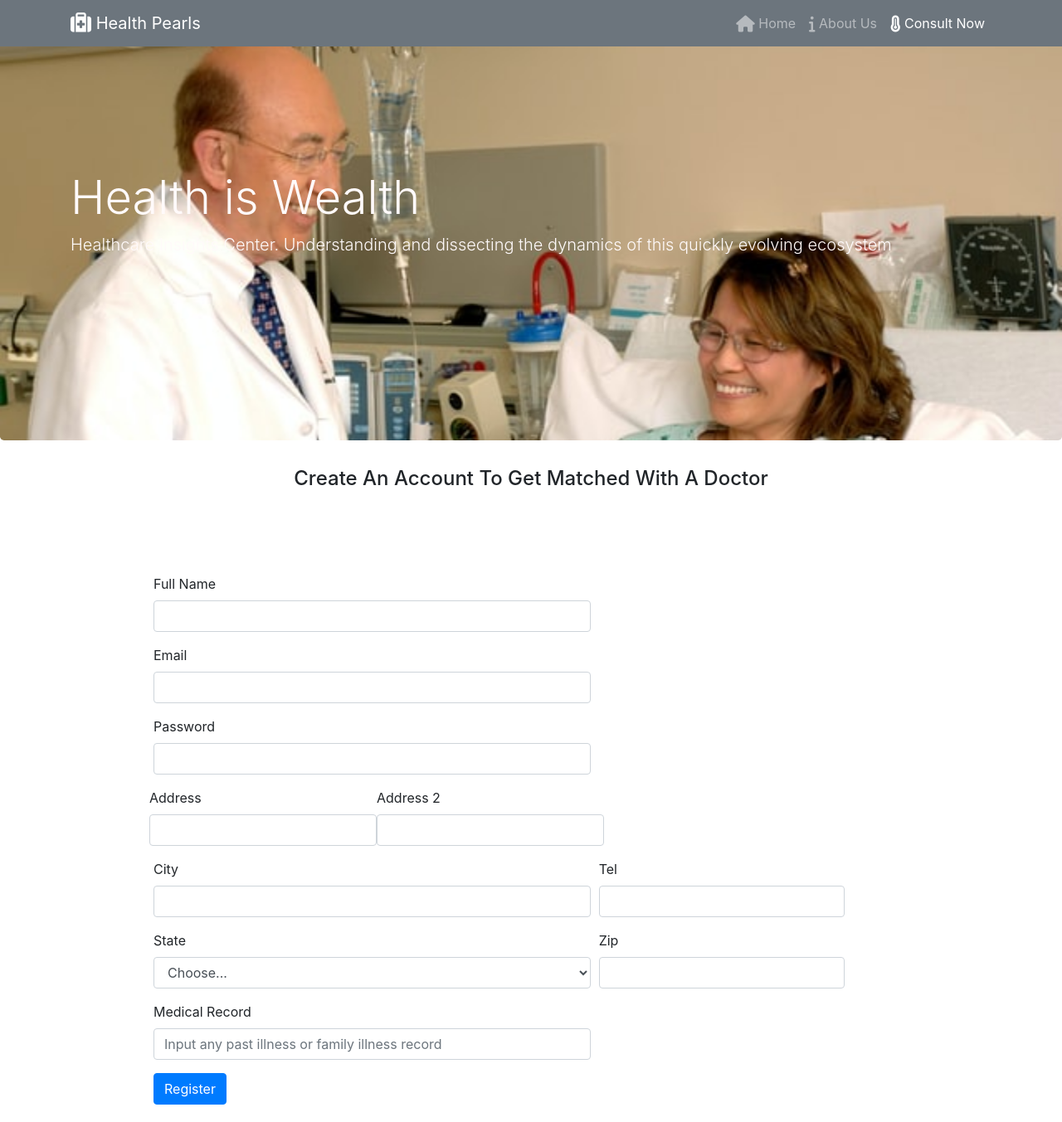
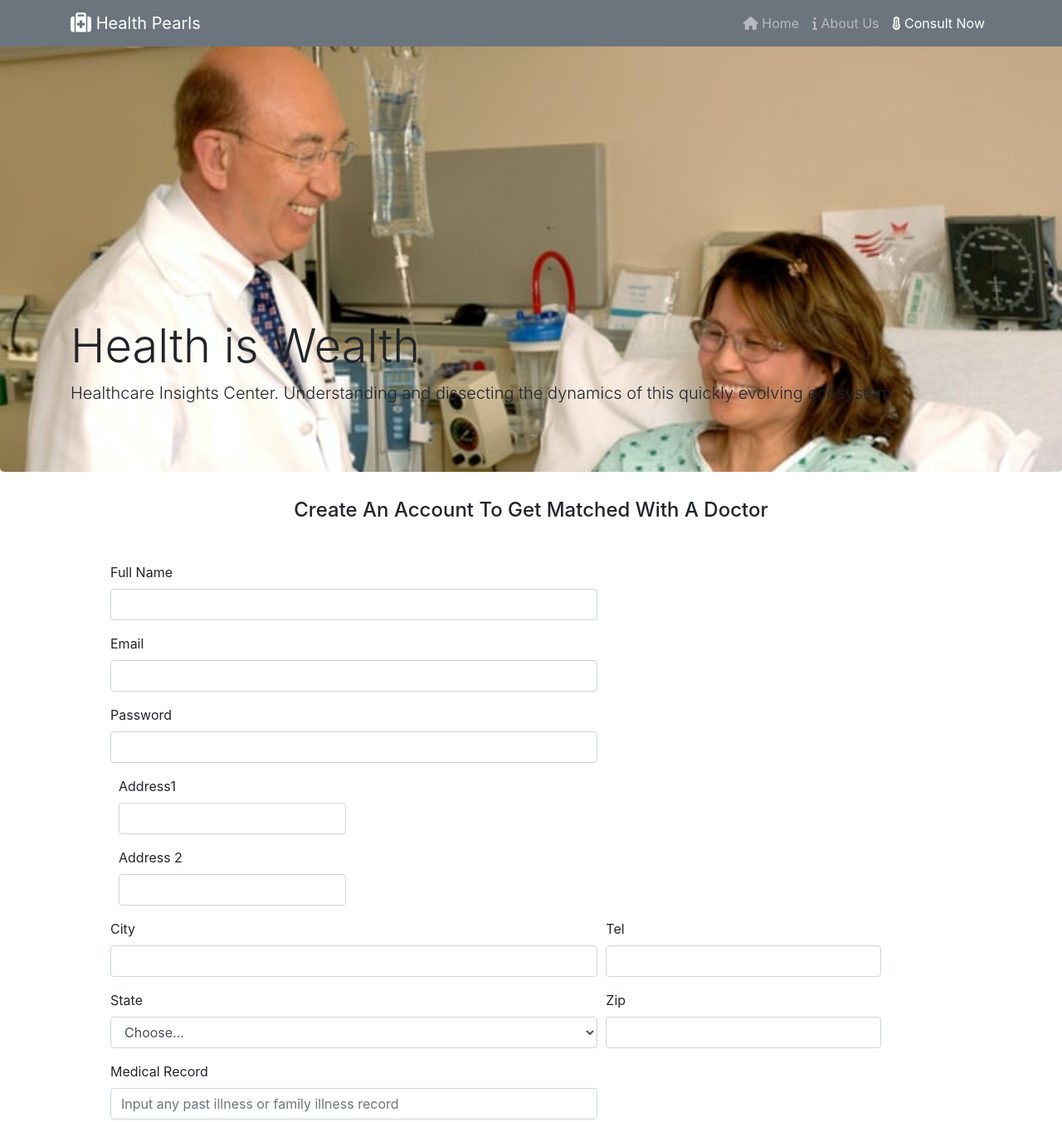
Before and after one commit to AbolareRoheemah/Goal3SDG, a plain HTML site: page consult.html in a window 1280 px wide. Shown: the top 1353 px of the page at 83% size. Drawn offline with nearby package versions, Linux system fonts and the light colour scheme.

Commit message:
review commit

```diff
--- a/consult.html
+++ b/consult.html
@@ -16,15 +16,15 @@
 <body>
     <nav class="navbar navbar-dark navbar-expand-sm bg-secondary fixed-top">
         <div class="container">
-            <button class="navbar-toggler" type="button" data-toggle="collapse" data-target="#Navbar">
+            <button class="navbar-toggler" type="button" data-toggle="collapse" data-target="#Navbar1">
                 <span class="navbar-toggler-icon"></span>
             </button>
-            <a href="./index.html" class="navbar-brand mr-auto"><i class="fa fa-medkit fa-lg" aria-hidden="true"></i> Health Pearls</a>
-            <div class="collapse navbar-collapse" id="Navbar">
+            <a href="./index.html" class="navbar-brand ml-auto"><i class="fa fa-medkit fa-lg" aria-hidden="true"></i> Health Pearls</a>
+            <div class="collapse navbar-collapse" id="Navbar1">
                 <ul class="navbar-nav ml-auto">
-                    <li class="nav-item"><a href="./index.html" class="nav-link"><span class="fa fa-home fa-lg"></span> Home</a></li>
-                    <li class="nav-item"><a href="aboutus.html" class="nav-link"><span class="fa fa-info fa-lg"></span> About Us</a></li>
-                    <li class="nav-item active"><a href="#" class="nav-link"><span class="fa fa-thermometer-full fa-lg"></span> Consult Now</a></li>
+                    <li class="nav-item"><a href="./index.html" class="nav-link"><i class="fa fa-home" aria-hidden="true"></i> Home</a></li>
+                    <li class="nav-item"><a href="./aboutus.html" class="nav-link"><i class="fa fa-info" aria-hidden="true"></i> About Us</a></li>
+                    <li class="nav-item active"><a href="#" class="nav-link"><i class="fa fa-thermometer-full" aria-hidden="true"></i> Consult Now</a></li>
                 </ul>
             </div>
         </div>
@@ -33,35 +33,35 @@
     <div class="jumbotron jumbotron-consult">
         <div class="container">
             <!-- <img src="img/h-shaw-UhOIDLhhIcI-unsplash.jpg" alt="" width="100%" height="auto"> -->
-            <h1 class="display-4 heading">Health is Wealth</h1>
-            <p class="lead heading">Healthcare Insights Center. Understanding and dissecting the dynamics of this quickly evolving ecosystem</p>
+            <h1 class="display-4">Health is Wealth</h1>
+            <p class="lead">Healthcare Insights Center. Understanding and dissecting the dynamics of this quickly evolving ecosystem</p>
         </div>
         </div>
         <!-- end of jumbotron -->
         <div class="container">
             <h4 class="card-title text-center"> Create An Account To Get Matched With A Doctor</h4>
-            <form class="myform">
+            <form class="m-5">
                 <div class="form-row">
-                    <div class="form-group col-md-7">
+                    <div class="form-group col-12 col-md-7">
                         <label for="inputEmail4">Full Name</label>
                         <input type="text" class="form-control">
                     </div>
                 </div>
                 <div class="form-row">
-                    <div class="form-group col-md-7">
+                    <div class="form-group col-12 col-md-7">
                         <label for="inputEmail4">Email</label>
                         <input type="email" class="form-control" id="inputEmail4">
                     </div>
                 </div>
                 <div class="form-row">
-                    <div class="form-group col-md-7">
+                    <div class="form-group col-12 col-md-7">
                         <label for="inputPassword4">Password</label>
                         <input type="password" class="form-control" id="inputPassword4">
                     </div>
                 </div>
-                <div class="form-row">
+                <div class="form-row col-12 col-md-6">
                     <div class="form-group">
-                    <label for="inputAddress">Address</label>
+                    <label for="inputAddress">Address1</label>
                     <input type="text" class="form-control" id="inputAddress">
                     </div>
                     <div class="form-group">
@@ -70,26 +70,26 @@
                     </div>
                 </div>
                 <div class="form-row">
-                    <div class="form-group col-md-7">
+                    <div class="form-group col-6 col-md-7">
                         <label for="inputCity">City</label>
                         <input type="text" class="form-control" id="inputCity">
                     </div>
-                    <div class="form-group col-md-4">
+                    <div class="form-group col-6 col-md-4">
                         <label for="inputZip">Tel</label>
                         <input type="number" class="form-control" id="inputTel">
                     </div>
-                    <div class="form-group col-md-7">
+                    <div class="form-group col-6 col-md-7">
                         <label for="inputState">State</label>
                         <select id="inputState" class="form-control">
                         <option selected>Choose...</option>
                         <option>...</option>
                         </select>
                     </div>
-                    <div class="form-group col-md-4">
+                    <div class="form-group col-6 col-md-4">
                         <label for="inputZip">Zip</label>
                         <input type="text" class="form-control" id="inputZip">
                     </div>
-                    <div class="form-group col-md-7">
+                    <div class="form-group col-12 col-md-7">
                         <label for="inputZip">Medical Record</label>
                         <input type="text" class="form-control" placeholder="Input any past illness or family illness record">
                     </div>
@@ -139,5 +139,9 @@
             </div>
         </footer>
 
+  <!-- Option 2: jQuery, Popper.js, and Bootstrap JS-->
+  <script src="https://code.jquery.com/jquery-3.5.1.slim.min.js" integrity="sha384-DfXdz2htPH0lsSSs5nCTpuj/zy4C+OGpamoFVy38MVBnE+IbbVYUew+OrCXaRkfj" crossorigin="anonymous"></script>
+  <script src="https://cdn.jsdelivr.net/npm/popper.js@1.16.1/dist/umd/popper.min.js" integrity="sha384-9/reFTGAW83EW2RDu2S0VKaIzap3H66lZH81PoYlFhbGU+6BZp6G7niu735Sk7lN" crossorigin="anonymous"></script>
+  <script src="https://cdn.jsdelivr.net/npm/bootstrap@4.5.3/dist/js/bootstrap.min.js" integrity="sha384-w1Q4orYjBQndcko6MimVbzY0tgp4pWB4lZ7lr30WKz0vr/aWKhXdBNmNb5D92v7s" crossorigin="anonymous"></script>
 </body>
 </html>
--- a/pearls.css
+++ b/pearls.css
@@ -1,9 +1,8 @@
 .jumbotron-index{
     background-image: url("img/h-shaw-UhOIDLhhIcI-unsplash.jpg");
     background-repeat: no-repeat;
-    background-size: 100%;
-    padding-top: 16%;
-    padding-bottom: 16%;
+    background-size: cover;
+    padding-top: 30%;
 }
 .heading {
     color: snow;
@@ -11,16 +10,14 @@
 .jumbotron-consult{
     background-image: url("img/national-cancer-institute-gO-iULv-qbU-unsplash.jpg");
     background-repeat: no-repeat;
-    background-size: 100%;
-    padding-top: 16%;
-    padding-bottom: 16%;
+    background-size: cover;
+    padding-top: 30%;
 }
 .jumbotron-about{
     background-image: url("img/zach-vessels-WxRd7byFxs4-unsplash.jpg");
     background-repeat: no-repeat;
-    background-size: 100%;
-    padding-top: 16%;
-    padding-bottom: 16%;
+    background-size: cover;
+    padding-top: 30%;
 }
 .footer {
     padding: 10px;
```
Also changed, not shown: aboutus.html (+5 -0 lines), index.html (+1 -1 lines).
